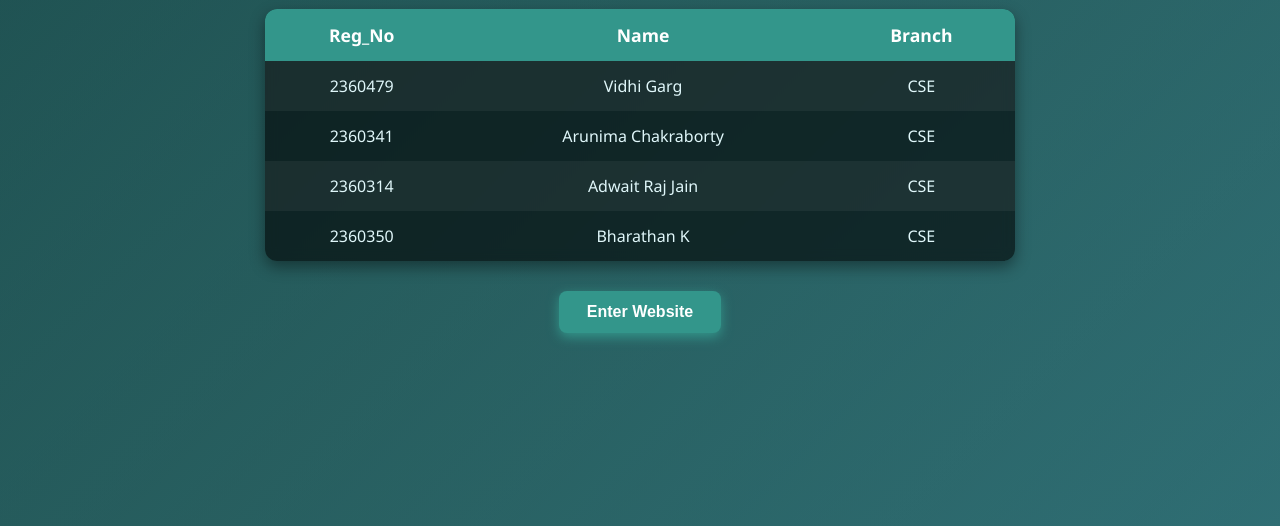
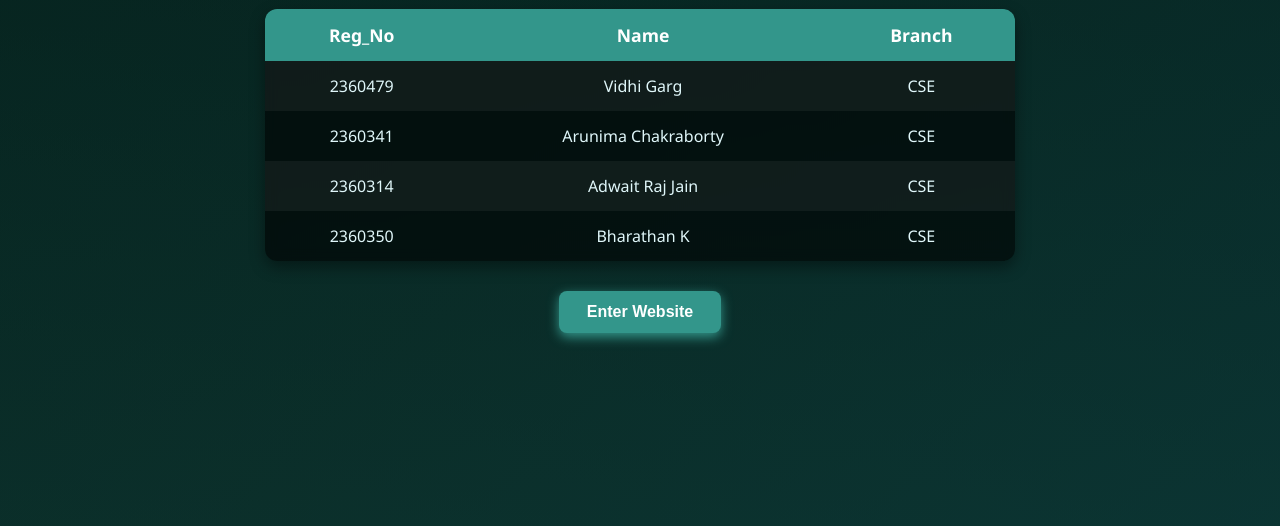
Before and after one commit to ArunimaChakraborty2004/Mentor-Mentee-connect, a plain HTML site: page index.html in a window 1280 px wide. Shown: the part 274-800 px from the top of the page. Drawn offline with Linux system fonts and the light colour scheme.

Commit message:
Add files via upload

```diff
--- a/index.html
+++ b/index.html
@@ -10,8 +10,8 @@
       margin: 0;
       padding: 0;
       background:
-        linear-gradient(rgba(51, 150, 139, 0.4), rgba(51, 150, 139, 0.4)), /* overlay */
-        linear-gradient(135deg, #0f2027, #203a43, #2c5364); /* base gradient */
+        linear-gradient(rgba(7, 32, 29, 0.4), rgba(19, 60, 56, 0.4)), /* overlay */
+        linear-gradient(135deg, #03201a, #062722, #062f2f); /* base gradient */
       display: flex;
       flex-direction: column;
       align-items: center;
```
